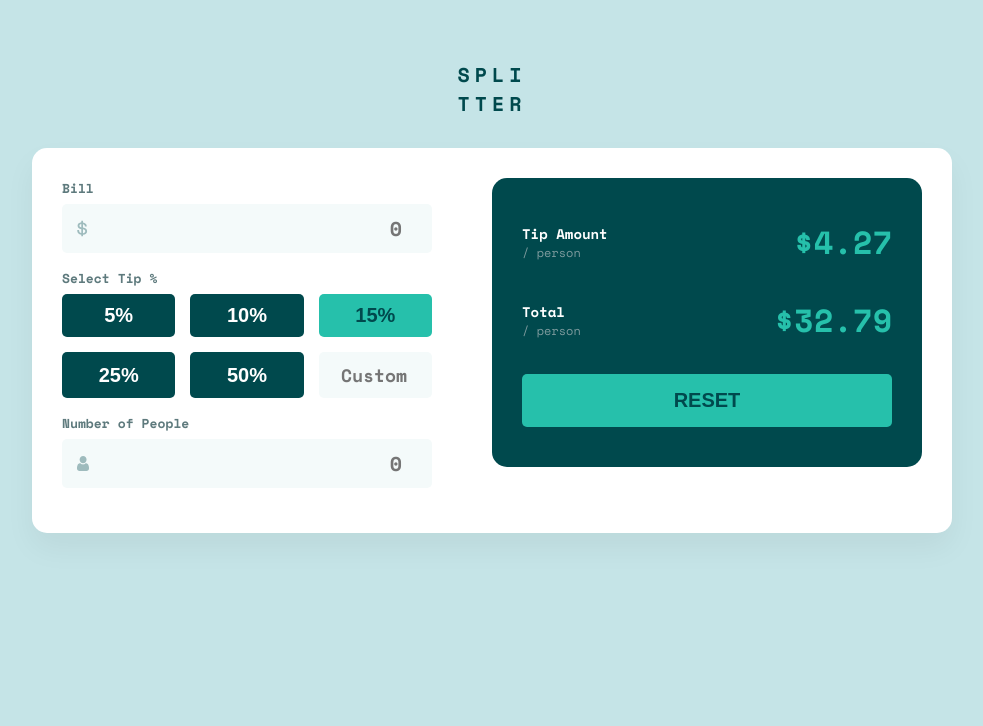
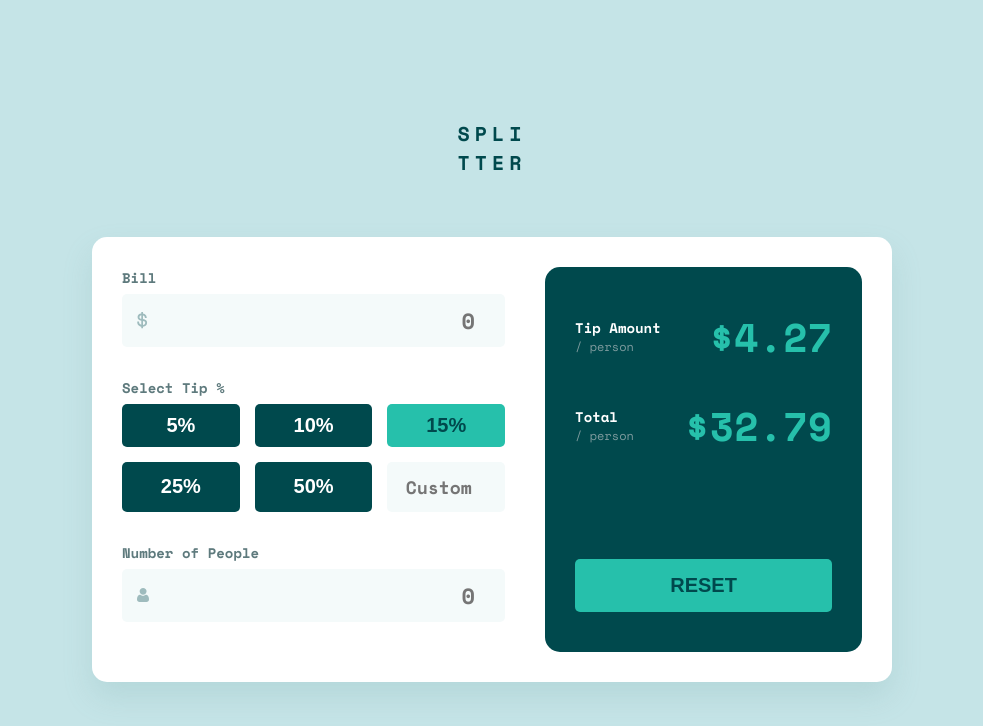
Before and after one commit to Piyush-Rajput7/Tip-calculator, a plain HTML site: page index.html in a window 1280 px wide. Shown: the whole page, without its empty margins (148-1131 px from the left). Drawn offline with nearby package versions, Linux system fonts and the light colour scheme.

Commit message:
Update style.css

```diff
--- a/style.css
+++ b/style.css
@@ -30,9 +30,9 @@ body {
   display: flex;
   flex-direction: column;
   align-items: center;
-  justify-content: flex-start;
-  padding-top: 6rem;
-  padding-inline: 2rem;
+  /* --- FIX 1: Changed to center the content vertically --- */
+  justify-content: center;
+  padding: 2rem; /* Use padding instead of margin/padding-top for better centering */
 }
 
 .heading {
@@ -40,7 +40,8 @@ body {
   font-size: 2rem;
   color: var(--very-dark-cyan);
   text-align: center;
-  margin-bottom: 3rem;
+  /* --- FIX: Added more space between heading and container --- */
+  margin-bottom: 6rem;
 }
 
 .container {
@@ -48,18 +49,19 @@ body {
   border-radius: 1.5rem;
   padding: 3rem;
   width: 100%;
-  max-width: 92rem;
+  /* --- FIX 2: Reduced max-width for a more compact desktop view --- */
+  max-width: 80rem;
   display: flex;
   flex-direction: column;
-  gap: 2rem;
-  box-shadow: 0 1.5rem 3rem rgba(0, 0, 0, 0.05);
+  gap: 3rem;
+  box-shadow: 0 1.5rem 3rem rgba(115, 163, 166, 0.2);
 }
 
 .input-panel label {
   font-weight: 700;
   margin-bottom: 0.6rem;
   display: block;
-  font-size: 1.3rem;
+  font-size: 1.4rem; /* Slightly larger for readability */
   color: var(--dark-grayish-cyan);
 }
 
@@ -70,7 +72,12 @@ body {
   padding: 1rem 1.5rem;
   display: flex;
   align-items: center;
-  margin-bottom: 1.5rem;
+  margin-bottom: 3rem; /* Increased margin for better spacing */
+}
+
+/* Add focus state for inputs */
+.input-field:focus-within {
+  outline: 2px solid var(--strong-cyan);
 }
 
 .input-field img {
@@ -82,7 +89,7 @@ body {
   border: none;
   background: none;
   width: 100%;
-  font-size: 2rem;
+  font-size: 2.2rem;
   color: var(--very-dark-cyan);
   text-align: right;
   font-weight: 700;
@@ -92,9 +99,10 @@ body {
 
 .btn-panel {
   display: grid;
-  grid-template-columns: repeat(3, 1fr);
+  /* --- FIX 4: Changed to 2 columns for mobile-first design --- */
+  grid-template-columns: repeat(2, 1fr);
   gap: 1.5rem;
-  margin-bottom: 1.5rem;
+  margin-bottom: 3rem; /* Increased margin */
 }
 
 .percentage-btn {
@@ -120,13 +128,18 @@ body {
   font-weight: 700;
   padding: 1rem;
   width: 100%;
-  text-align: right;
-  border: none;
+  text-align: center; /* Centered text looks better */
+  border: 2px solid transparent; /* Prepare for focus state */
   border-radius: var(--radius);
   background-color: var(--very-light-grayish-cyan);
   color: var(--very-dark-cyan);
   font-family: inherit;
   outline: none;
+  transition: var(--transition);
+}
+
+.custom-tip:focus {
+  border-color: var(--strong-cyan);
 }
 
 .calculation-result {
@@ -136,8 +149,8 @@ body {
   padding: 4rem 3rem;
   display: flex;
   flex-direction: column;
+  justify-content: space-between;
   gap: 3rem;
-  justify-content: space-between;
 }
 
 .result {
@@ -156,7 +169,7 @@ body {
 }
 
 .amount {
-  font-size: 3.2rem;
+  font-size: clamp(3.2rem, 5vw, 4rem); /* Responsive font size */
   font-weight: 700;
   color: var(--strong-cyan);
 }
@@ -172,33 +185,37 @@ body {
   font-weight: 700;
   cursor: pointer;
   transition: var(--transition);
+  margin-top: auto; /* Push reset button to the bottom */
 }
 
 .reset-btn:hover {
-  background-color: hsl(172, 67%, 55%);
+  background-color: hsl(185, 41%, 84%);
 }
 
 .reset-btn:disabled {
-  background-color: var(--strong-cyan);
-  opacity: 0.3;
+  background-color: hsl(183, 79%, 24%); /* Darker disabled state */
+  opacity: 0.5;
   cursor: not-allowed;
 }
 
+/* --- Media Query for Desktop Layout --- */
 @media (min-width: 768px) {
   .container {
     flex-direction: row;
-    justify-content: space-between;
     gap: 4rem;
   }
 
+  /* --- FIX 3: Changed flex properties to create a non-50/50 split --- */
   .input-panel {
-    flex: 1;
-    padding-right: 2rem;
+    flex-basis: 55%; /* Give the input panel a base width */
   }
 
   .calculation-result {
-    flex: 1;
-    height: 100%;
-    justify-content: space-between;
+    flex-basis: 45%; /* Give the result panel a base width */
+  }
+
+  /* --- FIX 4: Override grid to 3 columns for desktop --- */
+  .btn-panel {
+    grid-template-columns: repeat(3, 1fr);
   }
 }
```
